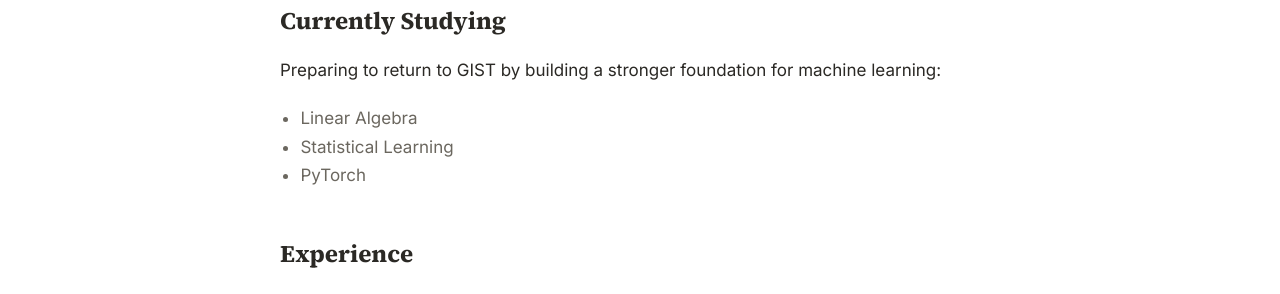
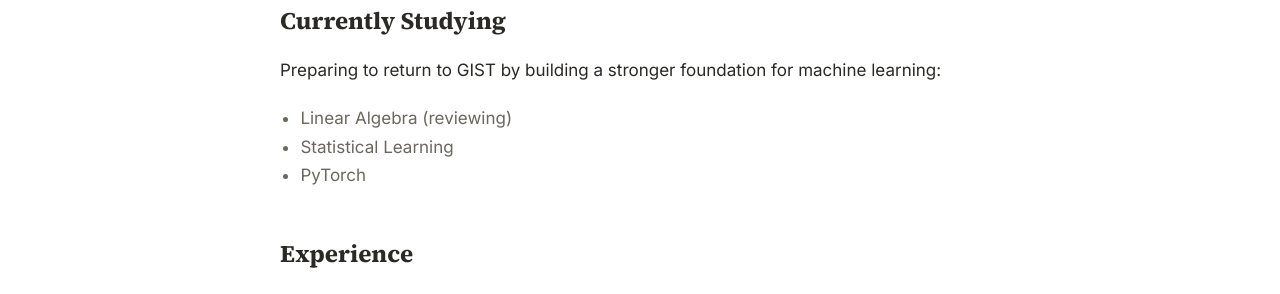
Before and after one commit to gurwoghd/gurwoghd.github.io, a Jekyll site: the page built from index.md, in a window 1280 px wide and 900 px high, scrolled down 919 px. Shown: the part 181-475 px from the top of the window. Built offline with Jekyll 4.4.1, drawn with Linux system fonts in a browser that asks for light colours.

Commit message:
Home: mark linear algebra as review in Currently Studying
Co-Authored-By: Claude Opus 5.5 <noreply@anthropic.com>

```diff
--- a/index.md
+++ b/index.md
@@ -43,7 +43,7 @@ B.S. in Electrical Engineering and Computer Science (EECS), minor in Mathematics
 
 Preparing to return to GIST by building a stronger foundation for machine learning:
 
-- Linear Algebra
+- Linear Algebra (reviewing)
 - Statistical Learning
 - PyTorch
 
```
